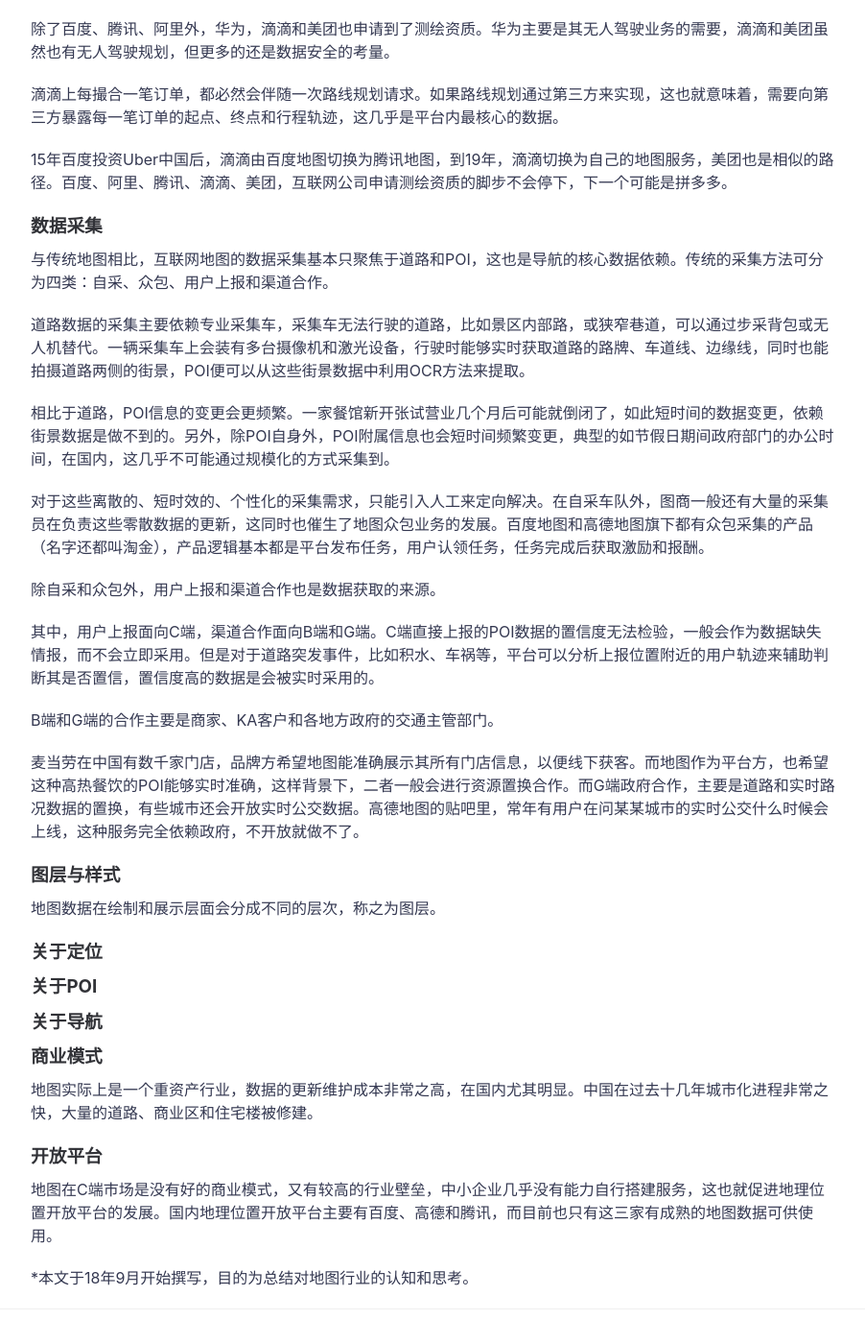
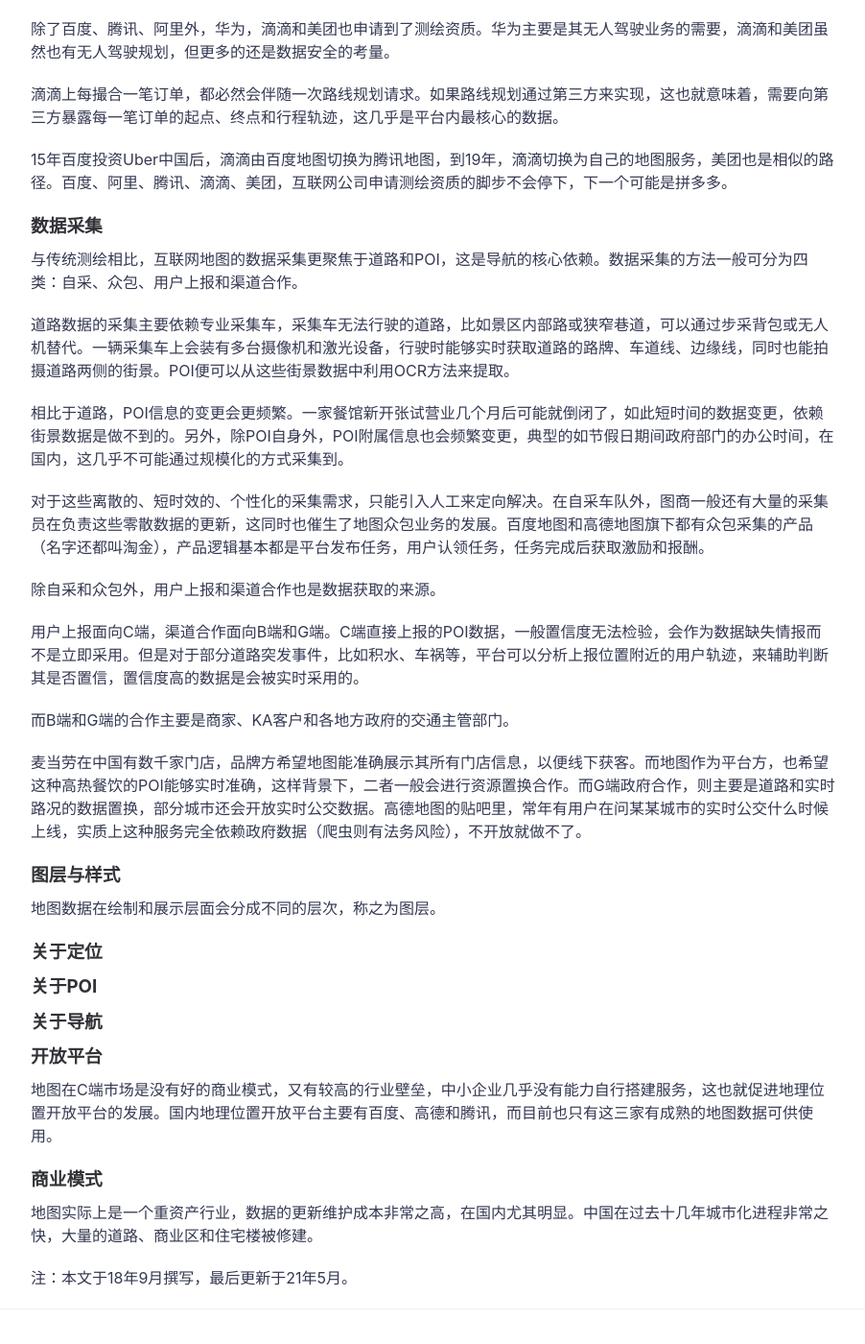
Before and after one commit to icarus507/icarus507.github.io, a Jekyll site: the page built from _posts/2018-09-07-谈谈地图.md, in a window 1280 px wide and 1400 px high, scrolled down 1614 px. Shown: the whole window at 96% size, without its empty margins (188-1090 px from the left). Built offline with Jekyll 4.4.1, drawn with Linux system fonts in a browser that asks for light colours.

Commit message:
Update 2018-09-07-谈谈地图.md

```diff
--- a/_posts/2018-09-07-谈谈地图.md
+++ b/_posts/2018-09-07-谈谈地图.md
@@ -43,21 +43,23 @@
 
 ### 数据采集
 
-与传统地图相比，互联网地图的数据采集基本只聚焦于道路和POI，这也是导航的核心数据依赖。传统的采集方法可分为四类：自采、众包、用户上报和渠道合作。
+与传统测绘相比，互联网地图的数据采集更聚焦于道路和POI，这是导航的核心依赖。数据采集的方法一般可分为四类：自采、众包、用户上报和渠道合作。
 
-道路数据的采集主要依赖专业采集车，采集车无法行驶的道路，比如景区内部路，或狭窄巷道，可以通过步采背包或无人机替代。一辆采集车上会装有多台摄像机和激光设备，行驶时能够实时获取道路的路牌、车道线、边缘线，同时也能拍摄道路两侧的街景，POI便可以从这些街景数据中利用OCR方法来提取。
+道路数据的采集主要依赖专业采集车，采集车无法行驶的道路，比如景区内部路或狭窄巷道，可以通过步采背包或无人机替代。一辆采集车上会装有多台摄像机和激光设备，行驶时能够实时获取道路的路牌、车道线、边缘线，同时也能拍摄道路两侧的街景。POI便可以从这些街景数据中利用OCR方法来提取。
 
-相比于道路，POI信息的变更会更频繁。一家餐馆新开张试营业几个月后可能就倒闭了，如此短时间的数据变更，依赖街景数据是做不到的。另外，除POI自身外，POI附属信息也会短时间频繁变更，典型的如节假日期间政府部门的办公时间，在国内，这几乎不可能通过规模化的方式采集到。
+相比于道路，POI信息的变更会更频繁。一家餐馆新开张试营业几个月后可能就倒闭了，如此短时间的数据变更，依赖街景数据是做不到的。另外，除POI自身外，POI附属信息也会频繁变更，典型的如节假日期间政府部门的办公时间，在国内，这几乎不可能通过规模化的方式采集到。
 
 对于这些离散的、短时效的、个性化的采集需求，只能引入人工来定向解决。在自采车队外，图商一般还有大量的采集员在负责这些零散数据的更新，这同时也催生了地图众包业务的发展。百度地图和高德地图旗下都有众包采集的产品（名字还都叫淘金），产品逻辑基本都是平台发布任务，用户认领任务，任务完成后获取激励和报酬。
 
 除自采和众包外，用户上报和渠道合作也是数据获取的来源。
 
-其中，用户上报面向C端，渠道合作面向B端和G端。C端直接上报的POI数据的置信度无法检验，一般会作为数据缺失情报，而不会立即采用。但是对于道路突发事件，比如积水、车祸等，平台可以分析上报位置附近的用户轨迹来辅助判断其是否置信，置信度高的数据是会被实时采用的。
+用户上报面向C端，渠道合作面向B端和G端。C端直接上报的POI数据，一般置信度无法检验，会作为数据缺失情报而不是立即采用。但是对于部分道路突发事件，比如积水、车祸等，平台可以分析上报位置附近的用户轨迹，来辅助判断其是否置信，置信度高的数据是会被实时采用的。
 
-B端和G端的合作主要是商家、KA客户和各地方政府的交通主管部门。
+而B端和G端的合作主要是商家、KA客户和各地方政府的交通主管部门。
 
-麦当劳在中国有数千家门店，品牌方希望地图能准确展示其所有门店信息，以便线下获客。而地图作为平台方，也希望这种高热餐饮的POI能够实时准确，这样背景下，二者一般会进行资源置换合作。而G端政府合作，主要是道路和实时路况数据的置换，有些城市还会开放实时公交数据。高德地图的贴吧里，常年有用户在问某某城市的实时公交什么时候会上线，这种服务完全依赖政府，不开放就做不了。
+麦当劳在中国有数千家门店，品牌方希望地图能准确展示其所有门店信息，以便线下获客。而地图作为平台方，也希望这种高热餐饮的POI能够实时准确，这样背景下，二者一般会进行资源置换合作。而G端政府合作，则主要是道路和实时路况的数据置换，部分城市还会开放实时公交数据。高德地图的贴吧里，常年有用户在问某某城市的实时公交什么时候上线，实质上这种服务完全依赖政府数据（爬虫则有法务风险），不开放就做不了。
+
+
 
 
 
@@ -69,20 +71,20 @@
 ### 关于定位
 
 
-
 ### 关于POI
 
 
 ### 关于导航
 
 
-### 商业模式
 
-地图实际上是一个重资产行业，数据的更新维护成本非常之高，在国内尤其明显。中国在过去十几年城市化进程非常之快，大量的道路、商业区和住宅楼被修建。
 
 ### 开放平台
 
 地图在C端市场是没有好的商业模式，又有较高的行业壁垒，中小企业几乎没有能力自行搭建服务，这也就促进地理位置开放平台的发展。国内地理位置开放平台主要有百度、高德和腾讯，而目前也只有这三家有成熟的地图数据可供使用。
 
+### 商业模式
 
-*本文于18年9月开始撰写，目的为总结对地图行业的认知和思考。
+地图实际上是一个重资产行业，数据的更新维护成本非常之高，在国内尤其明显。中国在过去十几年城市化进程非常之快，大量的道路、商业区和住宅楼被修建。
+
+注：本文于18年9月撰写，最后更新于21年5月。
```
